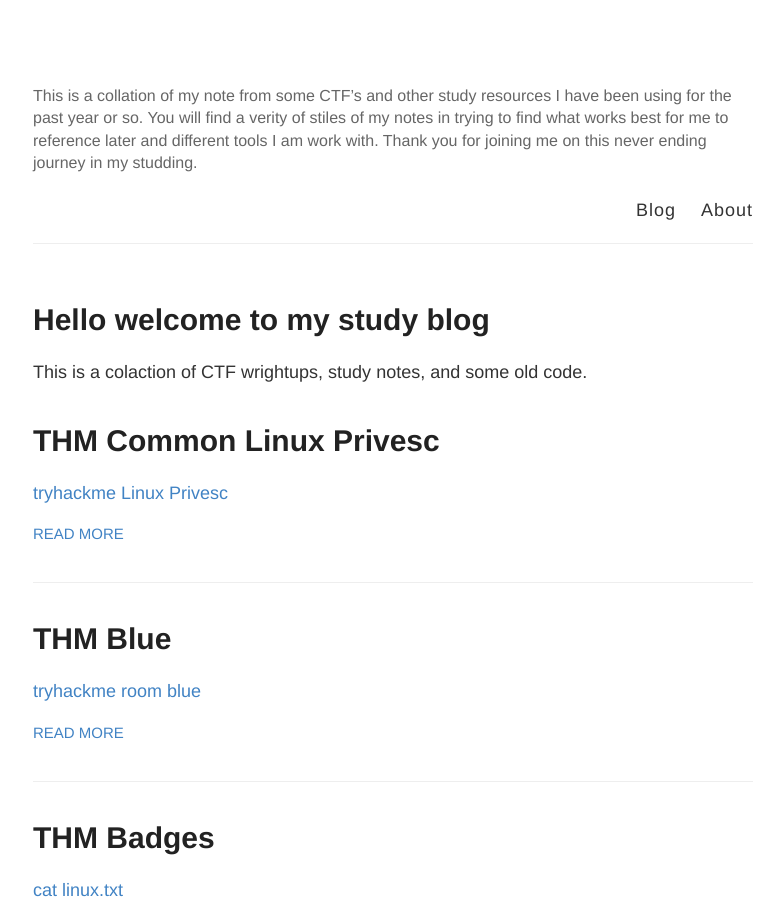
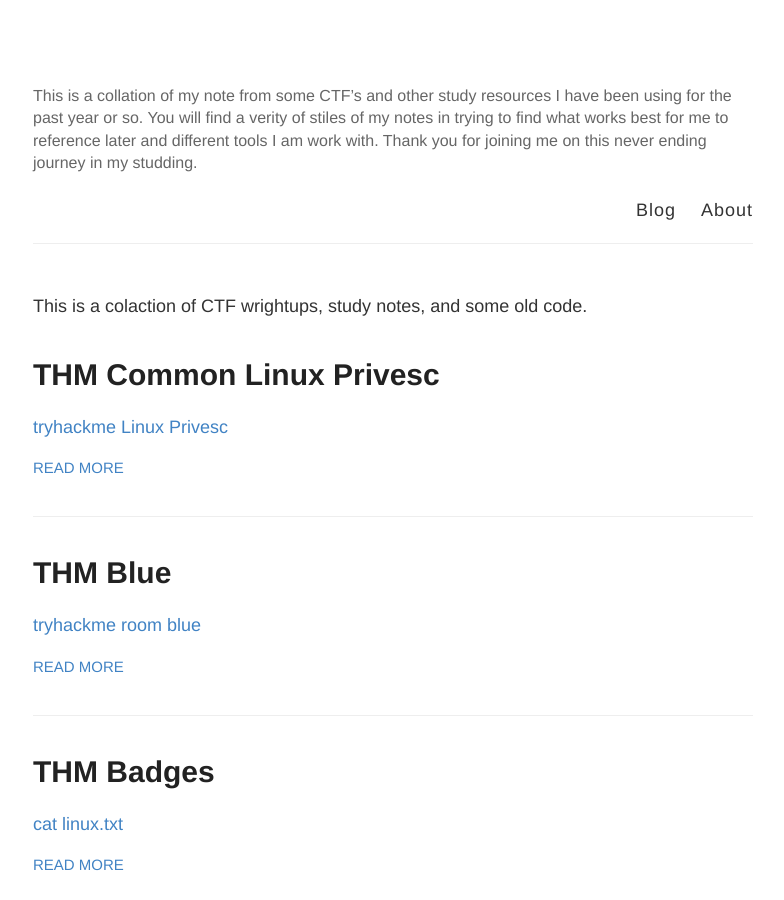
Before and after one commit to jon1123/blog, a Jekyll site: the page built from index.html, in a window 1280 px wide and 900 px high. Shown: the whole window, without its empty margins (247-1031 px from the left). Built offline with Jekyll 4.4.1, drawn with Linux system fonts in a browser that asks for light colours.

Commit message:
Update index.html

```diff
--- a/index.html
+++ b/index.html
@@ -2,7 +2,6 @@
 layout: default
 ---
 
-<h1>Hello welcome to my study blog</h1>
 <p>This is a colaction of CTF wrightups, study notes, and some old code.</p>
 <div class="posts">
   {% for post in site.posts %}
```
